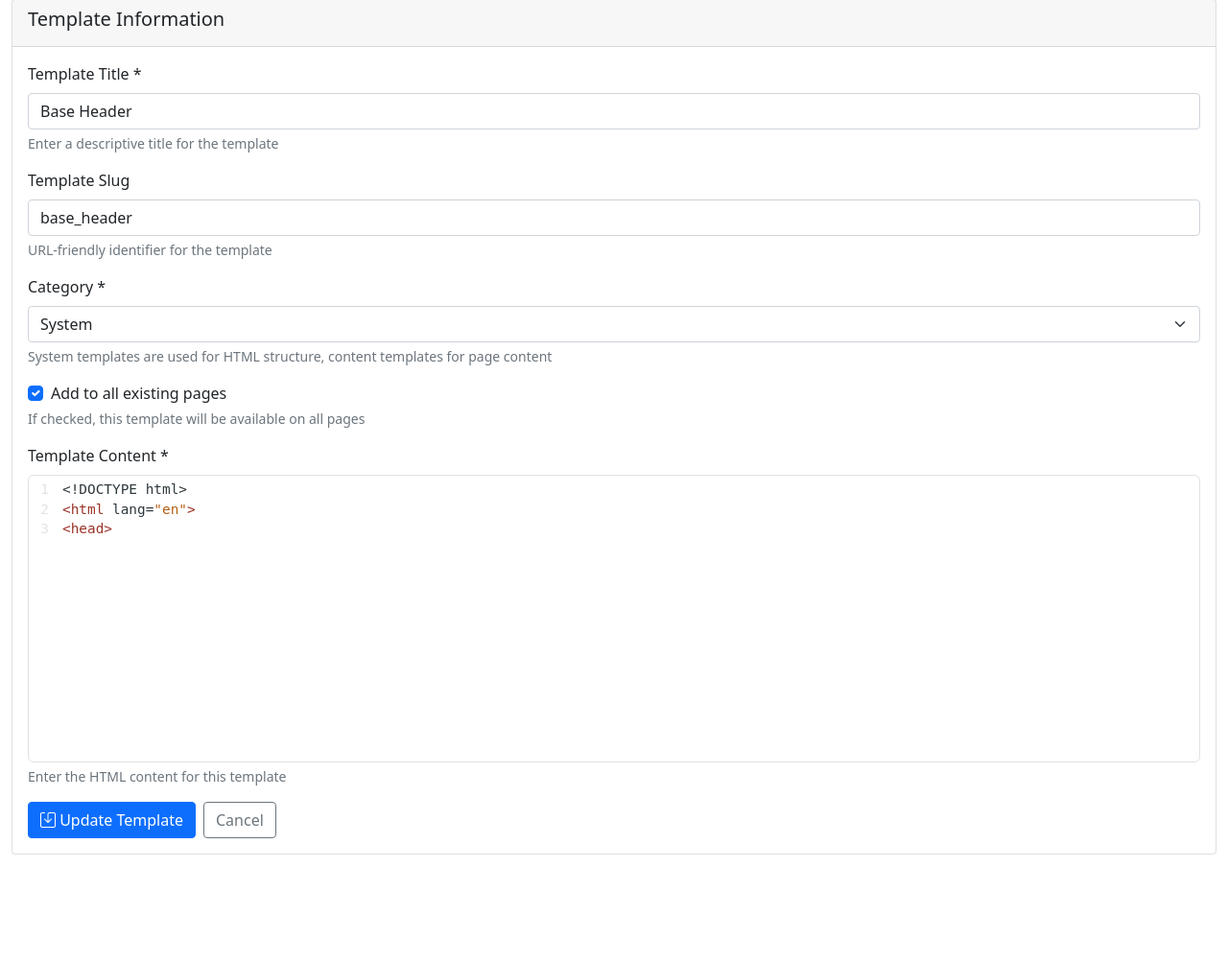
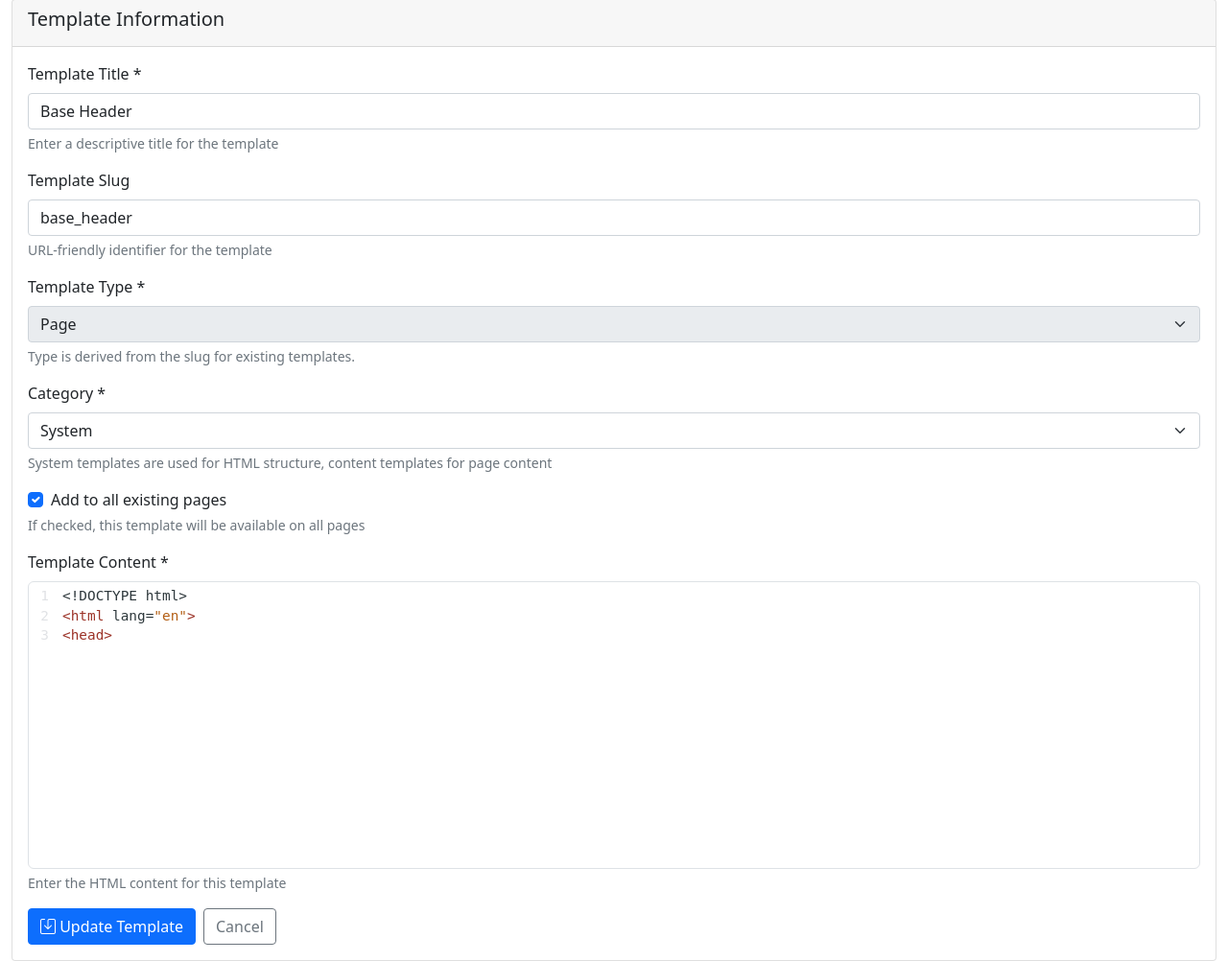
Before and after one commit to oskarst/freedomCms, a Flask app: page /admin/templates/1/edit in a window 1280 px wide. Shown: the part 137-1139 px from the top of the page at 96% size. Before the commit the page ends 1028 px from the top, so only its background shows below. Run offline with Flask 3, Linux system fonts and the light colour scheme; the visitor is signed in with stand-in values (Sample User, id 1); data comes from the database, SQL or seed files in the repository; data that the repository does not hold is empty.

Commit message:
template edit fix

```diff
--- a/cms/services/publisher.py
+++ b/cms/services/publisher.py
@@ -24,7 +24,7 @@ def generate_page_html(page_id, preview=False):
     cursor.execute('''
         SELECT pt.custom_content, pt.use_default, t.content as default_content, t.slug
         FROM page_templates pt
-        JOIN templates t ON pt.template_id = t.id
+        JOIN page_template_defs t ON pt.template_id = t.id
         WHERE pt.page_id = ?
         ORDER BY pt.sort_order
     ''', (page_id,))
@@ -65,7 +65,7 @@ def generate_blog_post_html(post_id, preview=False):
     cursor.execute('''
         SELECT bt.custom_content, bt.use_default, t.content as default_content, t.slug
         FROM blog_post_templates bt
-        JOIN templates t ON bt.template_id = t.id
+        JOIN blog_template_defs t ON bt.template_id = t.id
         WHERE bt.post_id = ?
         ORDER BY bt.sort_order
     ''', (post_id,))
@@ -93,7 +93,7 @@ def generate_blog_post_html(post_id, preview=False):
 
     # If no blocks found (legacy posts), fallback to minimal system templates + content
     if not blocks:
-        cursor.execute('SELECT slug, content FROM templates WHERE slug IN ("blog_base_header","blog_meta","blog_header_close") ORDER BY sort_order')
+        cursor.execute('SELECT slug, content FROM blog_template_defs WHERE slug IN ("base_header","meta","header_close") ORDER BY sort_order')
         sys_t = cursor.fetchall()
         for t in sys_t:
             html += t['content']
--- a/cms/templates/blog/edit.html
+++ b/cms/templates/blog/edit.html
@@ -193,6 +193,8 @@ document.addEventListener('DOMContentLoaded', function() {
                 readOnly: ta.hasAttribute('readonly')
             });
             ta._cm = cm;
+            // Hide original textarea to prevent duplicate fields
+            ta.style.display = 'none';
         });
     }
     // Toggle default for blog template blocks
--- a/cms/templates/templates/edit.html
+++ b/cms/templates/templates/edit.html
@@ -47,7 +47,7 @@
                     <h5>Template Information</h5>
                 </div>
                 <div class="card-body">
-                    <form method="post">
+                    <form method="post" id="templateEditForm">
                         <div class="mb-3">
                             <label for="title" class="form-label">Template Title *</label>
                             <input type="text" class="form-control" id="title" name="title" value="{{ template.title }}" required>
@@ -58,6 +58,15 @@
                             <label for="slug" class="form-label">Template Slug</label>
                             <input type="text" class="form-control" id="slug" name="slug" value="{{ template.slug }}">
                             <div class="form-text">URL-friendly identifier for the template</div>
+                        </div>
+
+                        <div class="mb-3">
+                            <label for="template_type" class="form-label">Template Type *</label>
+                            <select class="form-select" id="template_type" name="template_type" required disabled>
+                                <option value="page" {{ 'selected' if not template.slug.startswith('blog_') else '' }}>Page</option>
+                                <option value="blog" {{ 'selected' if template.slug.startswith('blog_') else '' }}>Blog</option>
+                            </select>
+                            <div class="form-text">Type is derived from the slug for existing templates.</div>
                         </div>
 
                         <div class="mb-3">
@@ -108,12 +117,30 @@
 <script>
 document.addEventListener('DOMContentLoaded', function() {
     if (window.CodeMirror) {
-        CodeMirror.fromTextArea(document.getElementById('content'), {
-            lineNumbers: true,
-            mode: 'text/html',
-            theme: 'neo',
-            viewportMargin: Infinity,
-        });
+        const textarea = document.getElementById('content');
+        if (textarea && !textarea._cmInitialized) {
+            textarea._cmInitialized = true;
+            const cm = CodeMirror.fromTextArea(textarea, {
+                lineNumbers: true,
+                mode: 'text/html',
+                theme: 'neo',
+                viewportMargin: Infinity,
+            });
+            textarea.style.display = 'none';
+            // Avoid HTML5 required focusing on hidden textarea
+            textarea.removeAttribute('required');
+            const form = document.getElementById('templateEditForm');
+            if (form) {
+                form.addEventListener('submit', function(e) {
+                    cm.save();
+                    if (!textarea.value || textarea.value.trim() === '') {
+                        e.preventDefault();
+                        alert('Template content is required');
+                        cm.focus();
+                    }
+                });
+            }
+        }
     }
 });
 </script>
--- a/cms/views/templates_.py
+++ b/cms/views/templates_.py
@@ -40,25 +40,23 @@ def templates():
                 flash('Please select a valid JSON file', 'error')
 
             return redirect(url_for('templates_.templates'))
-    # Tab filtering: page | blog (removed 'all')
+    # Tab filtering: page | blog (using split master tables)
     active_tab = request.args.get('tab', 'page')
     if active_tab == 'page':
         cursor.execute('''
             SELECT t.*,
                    COUNT(CASE WHEN pt.use_default = 0 THEN 1 END) as override_count
-            FROM templates t
+            FROM page_template_defs t
             LEFT JOIN page_templates pt ON t.id = pt.template_id
-            WHERE t.slug NOT LIKE 'blog_%'
             GROUP BY t.id
             ORDER BY t.sort_order
         ''')
     elif active_tab == 'blog':
         cursor.execute('''
             SELECT t.*,
-                   COUNT(CASE WHEN pt.use_default = 0 THEN 1 END) as override_count
-            FROM templates t
-            LEFT JOIN page_templates pt ON t.id = pt.template_id
-            WHERE t.slug LIKE 'blog_%'
+                   COUNT(CASE WHEN bt.use_default = 0 THEN 1 END) as override_count
+            FROM blog_template_defs t
+            LEFT JOIN blog_post_templates bt ON t.id = bt.template_id
             GROUP BY t.id
             ORDER BY t.sort_order
         ''')
@@ -73,7 +71,9 @@ def export_templates():
     """Export all template blocks to JSON"""
     db = get_db()
     cursor = db.cursor()
-    cursor.execute('SELECT id, title, slug, category, content, is_default, sort_order, created_at, updated_at FROM templates ORDER BY sort_order')
+    tab = request.args.get('tab', 'page')
+    table = 'page_template_defs' if tab == 'page' else 'blog_template_defs'
+    cursor.execute(f'SELECT id, title, slug, category, content, is_default, sort_order, created_at, updated_at FROM {table} ORDER BY sort_order')
     rows = cursor.fetchall()
 
     export_data = [
@@ -108,10 +108,12 @@ def export_selected_templates():
         return redirect(url_for('templates_.templates'))
 
     db = get_db()
+    tab = request.args.get('tab', 'page')
+    table = 'page_template_defs' if tab == 'page' else 'blog_template_defs'
     cursor = get_db().cursor()
     ids = [int(tid) for tid in selected_ids]
     placeholders = ','.join('?' * len(ids))
-    cursor.execute(f'SELECT id, title, slug, category, content, is_default, sort_order, created_at, updated_at FROM templates WHERE id IN ({placeholders}) ORDER BY sort_order', ids)
+    cursor.execute(f'SELECT id, title, slug, category, content, is_default, sort_order, created_at, updated_at FROM {table} WHERE id IN ({placeholders}) ORDER BY sort_order', ids)
     rows = cursor.fetchall()
 
     export_data = [
@@ -147,8 +149,11 @@ def import_templates(import_data, overwrite_existing, cursor):
             if not slug:
                 continue
 
+            # Determine table by type flag (default page)
+            ttype = t.get('template_type') or t.get('type') or 'page'
+            table = 'page_template_defs' if ttype == 'page' else 'blog_template_defs'
             # Check existing by slug
-            cursor.execute('SELECT id FROM templates WHERE slug = ?', (slug,))
+            cursor.execute(f'SELECT id FROM {table} WHERE slug = ?', (slug,))
             existing = cursor.fetchone()
 
             if existing and not overwrite_existing:
@@ -157,18 +162,21 @@ def import_templates(import_data, overwrite_existing, cursor):
             if existing and overwrite_existing:
                 # Remove existing template and any references
                 template_id = existing['id']
-                cursor.execute('DELETE FROM page_templates WHERE template_id = ?', (template_id,))
-                cursor.execute('DELETE FROM templates WHERE id = ?', (template_id,))
+                if table == 'page_template_defs':
+                    cursor.execute('DELETE FROM page_templates WHERE template_id = ?', (template_id,))
+                else:
+                    cursor.execute('DELETE FROM blog_post_templates WHERE template_id = ?', (template_id,))
+                cursor.execute(f'DELETE FROM {table} WHERE id = ?', (template_id,))
 
             # Determine sort order
             sort_order = t.get('sort_order')
             if sort_order is None:
-                cursor.execute('SELECT COALESCE(MAX(sort_order), 0) FROM templates')
+                cursor.execute(f'SELECT COALESCE(MAX(sort_order), 0) FROM {table}')
                 sort_order = (cursor.fetchone()[0] or 0) + 1
 
             # Insert template
-            cursor.execute('''
-                INSERT INTO templates (title, slug, category, content, is_default, sort_order)
+            cursor.execute(f'''
+                INSERT INTO {table} (title, slug, category, content, is_default, sort_order)
                 VALUES (?, ?, ?, ?, ?, ?)
             ''', (
                 t.get('title') or slug,
@@ -181,15 +189,22 @@ def import_templates(import_data, overwrite_existing, cursor):
 
             new_template_id = cursor.lastrowid
 
-            # If default, add to all existing pages
+            # If default, add to all existing items
             if t.get('is_default', 1):
-                cursor.execute('SELECT id FROM pages')
-                pages = cursor.fetchall()
-                for p in pages:
-                    # Put at end by current max sort order for the page
-                    cursor.execute('SELECT COALESCE(MAX(sort_order), 0) FROM page_templates WHERE page_id = ?', (p['id'],))
-                    max_order = cursor.fetchone()[0] or 0
-                    cursor.execute('INSERT INTO page_templates (page_id, template_id, sort_order) VALUES (?, ?, ?)', (p['id'], new_template_id, max_order + 1))
+                if table == 'page_template_defs':
+                    cursor.execute('SELECT id FROM pages')
+                    items = cursor.fetchall()
+                    for it in items:
+                        cursor.execute('SELECT COALESCE(MAX(sort_order), 0) FROM page_templates WHERE page_id = ?', (it['id'],))
+                        max_order = cursor.fetchone()[0] or 0
+                        cursor.execute('INSERT INTO page_templates (page_id, template_id, sort_order) VALUES (?, ?, ?)', (it['id'], new_template_id, max_order + 1))
+                else:
+                    cursor.execute('SELECT id FROM blog_posts')
+                    items = cursor.fetchall()
+                    for it in items:
+                        cursor.execute('SELECT COALESCE(MAX(sort_order), 0) FROM blog_post_templates WHERE post_id = ?', (it['id'],))
+                        max_order = cursor.fetchone()[0] or 0
+                        cursor.execute('INSERT INTO blog_post_templates (post_id, template_id, sort_order) VALUES (?, ?, ?)', (it['id'], new_template_id, max_order + 1))
 
             imported_count += 1
         except Exception:
@@ -208,6 +223,8 @@ def add_template():
         content = request.form.get('content', '').strip()
         slug_input = request.form.get('slug', '').strip()
         is_default = request.form.get('is_default') == 'on'
+        ttype = request.form.get('template_type', request.args.get('tab', 'page'))
+        table = 'page_template_defs' if ttype == 'page' else 'blog_template_defs'
 
         if not title or not content:
             flash('Title and content are required', 'error')
@@ -221,32 +238,37 @@ def add_template():
         cursor = db.cursor()
 
         # Check if slug already exists
-        cursor.execute('SELECT id FROM templates WHERE slug = ?', (slug_input,))
+        cursor.execute(f'SELECT id FROM {table} WHERE slug = ?', (slug_input,))
         if cursor.fetchone():
             flash('Template with this slug already exists', 'error')
             return redirect(url_for('templates_.add_template'))
 
         # Get max sort order
-        cursor.execute('SELECT MAX(sort_order) FROM templates')
+        cursor.execute(f'SELECT MAX(sort_order) FROM {table}')
         max_order = cursor.fetchone()[0] or 0
 
         # Create template
-        cursor.execute('''
-            INSERT INTO templates (title, slug, category, content, is_default, sort_order)
+        cursor.execute(f'''
+            INSERT INTO {table} (title, slug, category, content, is_default, sort_order)
             VALUES (?, ?, ?, ?, ?, ?)
         ''', (title, slug_input, category, content, is_default, max_order + 1))
 
         if is_default:
-            # Create page templates for all existing pages
             template_id = cursor.lastrowid
-            cursor.execute('SELECT id FROM pages')
-            pages = cursor.fetchall()
-
-            for page in pages:
-                cursor.execute('''
-                    INSERT INTO page_templates (page_id, template_id, sort_order)
-                    VALUES (?, ?, ?)
-                ''', (page['id'], template_id, max_order + 1))
+            if table == 'page_template_defs':
+                cursor.execute('SELECT id FROM pages')
+                rows = cursor.fetchall()
+                for page in rows:
+                    cursor.execute('SELECT COALESCE(MAX(sort_order), 0) FROM page_templates WHERE page_id = ?', (page['id'],))
+                    mo = cursor.fetchone()[0] or 0
+                    cursor.execute('INSERT INTO page_templates (page_id, template_id, sort_order) VALUES (?, ?, ?)', (page['id'], template_id, mo + 1))
+            else:
+                cursor.execute('SELECT id FROM blog_posts')
+                rows = cursor.fetchall()
+                for post in rows:
+                    cursor.execute('SELECT COALESCE(MAX(sort_order), 0) FROM blog_post_templates WHERE post_id = ?', (post['id'],))
+                    mo = cursor.fetchone()[0] or 0
+                    cursor.execute('INSERT INTO blog_post_templates (post_id, template_id, sort_order) VALUES (?, ?, ?)', (post['id'], template_id, mo + 1))
 
         db.commit()
         flash('Template created successfully', 'success')
@@ -263,7 +285,9 @@ def edit_template(template_id):
     cursor = db.cursor()
 
     # Get template info
-    cursor.execute('SELECT * FROM templates WHERE id = ?', (template_id,))
+    tab = request.args.get('tab', 'page')
+    table = 'page_template_defs' if tab == 'page' else 'blog_template_defs'
+    cursor.execute(f'SELECT * FROM {table} WHERE id = ?', (template_id,))
     template = cursor.fetchone()
 
     if not template:
@@ -271,14 +295,16 @@ def edit_template(template_id):
         return redirect(url_for('templates_.templates'))
 
     # Get pages that override this template
-    cursor.execute('''
-        SELECT p.id, p.title, p.slug
-        FROM pages p
-        JOIN page_templates pt ON p.id = pt.page_id
-        WHERE pt.template_id = ? AND pt.use_default = 0
-        ORDER BY p.title
-    ''', (template_id,))
-    overriding_pages = cursor.fetchall()
+    overriding_pages = []
+    if tab == 'page':
+        cursor.execute('''
+            SELECT p.id, p.title, p.slug
+            FROM pages p
+            JOIN page_templates pt ON p.id = pt.page_id
+            WHERE pt.template_id = ? AND pt.use_default = 0
+            ORDER BY p.title
+        ''', (template_id,))
+        overriding_pages = cursor.fetchall()
 
     if request.method == 'POST':
         title = request.form.get('title', '').strip()
@@ -292,14 +318,14 @@ def edit_template(template_id):
             return redirect(url_for('templates_.edit_template', template_id=template_id))
 
         # Check if slug already exists (excluding current template)
-        cursor.execute('SELECT id FROM templates WHERE slug = ? AND id != ?', (slug_input or slugify(title), template_id))
+        cursor.execute(f'SELECT id FROM {table} WHERE slug = ? AND id != ?', (slug_input or slugify(title), template_id))
         if cursor.fetchone():
             flash('Template with this slug already exists', 'error')
             return redirect(url_for('templates_.edit_template', template_id=template_id))
 
         # Update template
-        cursor.execute('''
-            UPDATE templates
+        cursor.execute(f'''
+            UPDATE {table}
             SET title = ?, slug = ?, category = ?, content = ?, is_default = ?, updated_at = CURRENT_TIMESTAMP
             WHERE id = ?
         ''', (title, slug_input or slugify(title), category, content, is_default, template_id))
@@ -322,7 +348,10 @@ def edit_template(template_id):
 
         elif not is_default and template['is_default']:
             # Remove from existing pages
-            cursor.execute('DELETE FROM page_templates WHERE template_id = ?', (template_id,))
+            if tab == 'page':
+                cursor.execute('DELETE FROM page_templates WHERE template_id = ?', (template_id,))
+            else:
+                cursor.execute('DELETE FROM blog_post_templates WHERE template_id = ?', (template_id,))
 
         db.commit()
 
@@ -361,7 +390,9 @@ def delete_template(template_id):
     cursor = db.cursor()
 
     # Get template info for confirmation
-    cursor.execute('SELECT title FROM templates WHERE id = ?', (template_id,))
+    tab = request.args.get('tab', 'page')
+    table = 'page_template_defs' if tab == 'page' else 'blog_template_defs'
+    cursor.execute(f'SELECT title FROM {table} WHERE id = ?', (template_id,))
     template = cursor.fetchone()
 
     if not template:
@@ -369,7 +400,7 @@ def delete_template(template_id):
         return redirect(url_for('templates_.templates'))
 
     # Delete template (cascade will delete page_templates)
-    cursor.execute('DELETE FROM templates WHERE id = ?', (template_id,))
+    cursor.execute(f'DELETE FROM {table} WHERE id = ?', (template_id,))
     db.commit()
 
     flash(f'Template "{template["title"]}" deleted successfully', 'success')
@@ -384,7 +415,9 @@ def move_template(template_id, direction):
     cursor = db.cursor()
 
     # Get current template
-    cursor.execute('SELECT sort_order, slug FROM templates WHERE id = ?', (template_id,))
+    tab = request.args.get('tab', 'page')
+    table = 'page_template_defs' if tab == 'page' else 'blog_template_defs'
+    cursor.execute(f'SELECT sort_order FROM {table} WHERE id = ?', (template_id,))
     current = cursor.fetchone()
 
     if not current:
@@ -394,41 +427,47 @@ def move_template(template_id, direction):
     # Should we also reorder existing pages?
     reorder_pages = request.form.get('reorder_pages') == '1'
 
-    # Scope neighbor search to same group (page vs blog) to avoid jumping
-    is_blog = current['slug'].startswith('blog_')
-    scope_clause = "slug LIKE 'blog_%'" if is_blog else "slug NOT LIKE 'blog_%'"
+    # Same table, no cross-group jumps
 
     if direction == 'up':
         # Find the previous template
-        cursor.execute(f'SELECT id, sort_order FROM templates WHERE {scope_clause} AND sort_order < ? ORDER BY sort_order DESC LIMIT 1',
+        cursor.execute(f'SELECT id, sort_order FROM {table} WHERE sort_order < ? ORDER BY sort_order DESC LIMIT 1',
                      (current['sort_order'],))
         prev_template = cursor.fetchone()
 
         if prev_template:
             # Swap sort orders
-            cursor.execute('UPDATE templates SET sort_order = ? WHERE id = ?', (prev_template['sort_order'], template_id))
-            cursor.execute('UPDATE templates SET sort_order = ? WHERE id = ?', (current['sort_order'], prev_template['id']))
+            cursor.execute(f'UPDATE {table} SET sort_order = ? WHERE id = ?', (prev_template['sort_order'], template_id))
+            cursor.execute(f'UPDATE {table} SET sort_order = ? WHERE id = ?', (current['sort_order'], prev_template['id']))
 
             # Optionally update page-specific orders (may override custom per-page ordering)
             if reorder_pages:
-                cursor.execute('UPDATE page_templates SET sort_order = ? WHERE template_id = ?', (prev_template['sort_order'], template_id))
-                cursor.execute('UPDATE page_templates SET sort_order = ? WHERE template_id = ?', (current['sort_order'], prev_template['id']))
+                if table == 'page_template_defs':
+                    cursor.execute('UPDATE page_templates SET sort_order = ? WHERE template_id = ?', (prev_template['sort_order'], template_id))
+                    cursor.execute('UPDATE page_templates SET sort_order = ? WHERE template_id = ?', (current['sort_order'], prev_template['id']))
+                else:
+                    cursor.execute('UPDATE blog_post_templates SET sort_order = ? WHERE template_id = ?', (prev_template['sort_order'], template_id))
+                    cursor.execute('UPDATE blog_post_templates SET sort_order = ? WHERE template_id = ?', (current['sort_order'], prev_template['id']))
 
     elif direction == 'down':
         # Find the next template
-        cursor.execute(f'SELECT id, sort_order FROM templates WHERE {scope_clause} AND sort_order > ? ORDER BY sort_order ASC LIMIT 1',
+        cursor.execute(f'SELECT id, sort_order FROM {table} WHERE sort_order > ? ORDER BY sort_order ASC LIMIT 1',
                      (current['sort_order'],))
         next_template = cursor.fetchone()
 
         if next_template:
             # Swap sort orders
-            cursor.execute('UPDATE templates SET sort_order = ? WHERE id = ?', (next_template['sort_order'], template_id))
-            cursor.execute('UPDATE templates SET sort_order = ? WHERE id = ?', (current['sort_order'], next_template['id']))
+            cursor.execute(f'UPDATE {table} SET sort_order = ? WHERE id = ?', (next_template['sort_order'], template_id))
+            cursor.execute(f'UPDATE {table} SET sort_order = ? WHERE id = ?', (current['sort_order'], next_template['id']))
 
             # Optionally update page-specific orders
             if reorder_pages:
-                cursor.execute('UPDATE page_templates SET sort_order = ? WHERE template_id = ?', (next_template['sort_order'], template_id))
-                cursor.execute('UPDATE page_templates SET sort_order = ? WHERE template_id = ?', (current['sort_order'], next_template['id']))
+                if table == 'page_template_defs':
+                    cursor.execute('UPDATE page_templates SET sort_order = ? WHERE template_id = ?', (next_template['sort_order'], template_id))
+                    cursor.execute('UPDATE page_templates SET sort_order = ? WHERE template_id = ?', (current['sort_order'], next_template['id']))
+                else:
+                    cursor.execute('UPDATE blog_post_templates SET sort_order = ? WHERE template_id = ?', (next_template['sort_order'], template_id))
+                    cursor.execute('UPDATE blog_post_templates SET sort_order = ? WHERE template_id = ?', (current['sort_order'], next_template['id']))
 
     db.commit()
     if reorder_pages:
```
Also changed, not shown: cms/db.py (+96 -31 lines), cms/templates/pages/edit.html (+11 -0 lines), cms/templates/templates/add.html (+35 -7 lines), cms/templates/templates/templates.html (+11 -11 lines), cms/views/blog.py (+5 -15 lines), cms/views/pages.py (+5 -5 lines).
